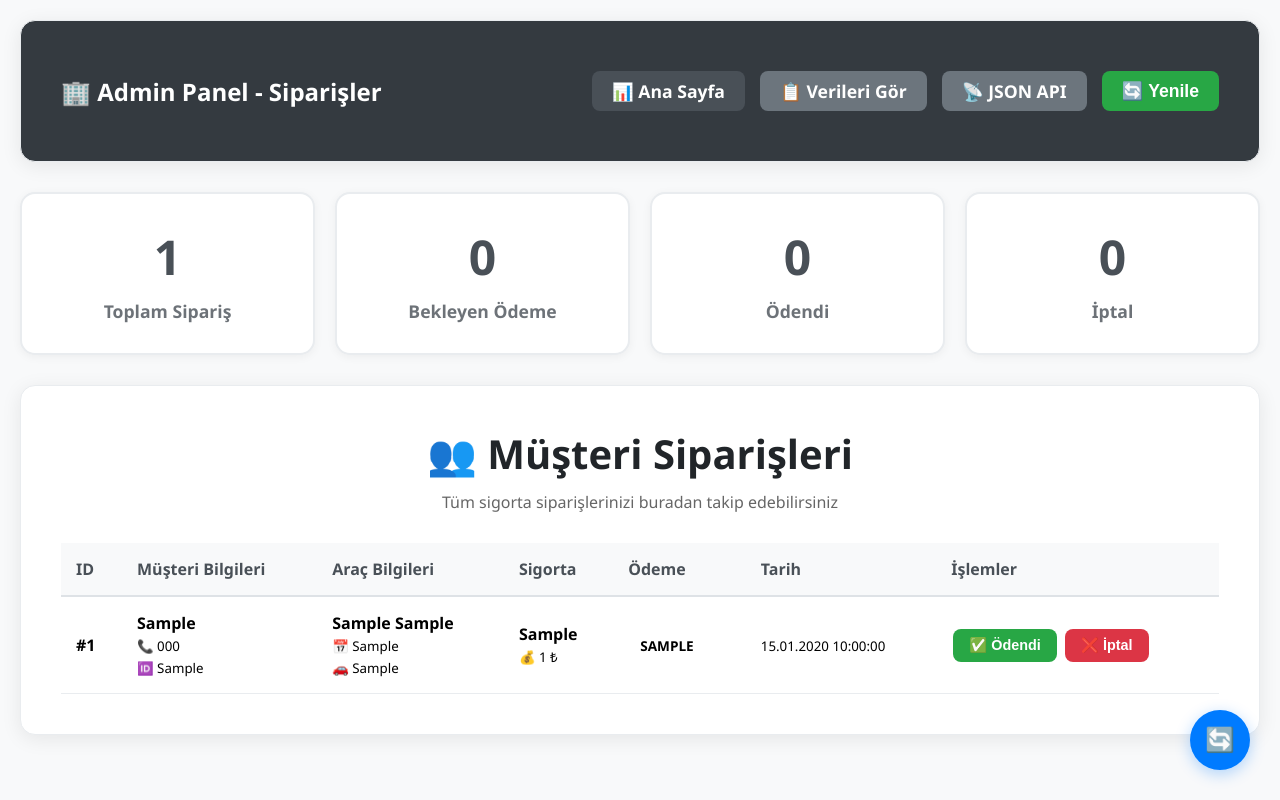
After one commit to turksevenalperen/flask-excel, a Flask app: page /admin-panel in a window 1280 px wide. The commit adds this page. Run offline with Flask 3, Linux system fonts and the light colour scheme; tables that the repository leaves empty hold one stand-in row (values such as "Sample post").

Commit message:
Beyaz tonlarda modern admin panel tasarımı tamamlandı

```diff
--- a/app.py
+++ b/app.py
@@ -248,6 +248,11 @@ def view_data():
 
     return render_template('view_data.html', vehicles=vehicles)
 
+@app.route('/admin-panel')
+def admin_panel():
+    """Admin Panel - Siparişler"""
+    return render_template('admin_panel.html')
+
 # ==========================================
 # API ROUTES
 # ==========================================
--- /dev/null
+++ b/templates/admin_panel.html
@@ -0,0 +1,471 @@
+<!DOCTYPE html>
+<html lang="tr">
+<head>
+    <meta charset="UTF-8">
+    <meta name="viewport" content="width=device-width, initial-scale=1.0">
+    <title>Admin Panel - Siparişler</title>
+    <style>
+        * {
+            margin: 0;
+            padding: 0;
+            box-sizing: border-box;
+        }
+
+        body {
+            font-family: 'Segoe UI', Tahoma, Geneva, Verdana, sans-serif;
+            background: #f8f9fa;
+            min-height: 100vh;
+            padding: 20px;
+        }
+
+        .container {
+            max-width: 1400px;
+            margin: 0 auto;
+        }
+
+        .card {
+            background: white;
+            border-radius: 15px;
+            box-shadow: 0 4px 20px rgba(0,0,0,0.08);
+            padding: 40px;
+            margin-bottom: 30px;
+            border: 1px solid #e9ecef;
+        }
+
+        .nav-card {
+            background: #343a40;
+            color: white;
+            margin-bottom: 20px;
+        }
+
+        h1 {
+            color: #212529;
+            font-size: 2.5em;
+            margin-bottom: 10px;
+            text-align: center;
+            font-weight: 600;
+        }
+
+        .subtitle {
+            text-align: center;
+            color: #666;
+            margin-bottom: 30px;
+        }
+
+        .btn {
+            background: #495057;
+            color: white;
+            border: none;
+            padding: 15px 40px;
+            border-radius: 8px;
+            font-size: 1.1em;
+            font-weight: 600;
+            cursor: pointer;
+            transition: all 0.3s;
+            display: inline-block;
+            text-decoration: none;
+            margin: 10px;
+        }
+
+        .btn:hover {
+            background: #343a40;
+            transform: translateY(-2px);
+            box-shadow: 0 4px 15px rgba(52, 58, 64, 0.3);
+        }
+
+        .btn-secondary {
+            background: #6c757d;
+        }
+
+        .btn-secondary:hover {
+            background: #5a6268;
+        }
+
+        .btn-success {
+            background: #28a745;
+        }
+
+        .btn-success:hover {
+            background: #218838;
+        }
+
+        .btn-warning {
+            background: #ffc107;
+            color: #212529;
+        }
+
+        .btn-warning:hover {
+            background: #e0a800;
+        }
+
+        .btn-danger {
+            background: #dc3545;
+        }
+
+        .btn-danger:hover {
+            background: #c82333;
+        }
+
+        .btn-small {
+            padding: 8px 16px;
+            font-size: 0.9em;
+            margin: 2px;
+        }
+
+        .action-buttons {
+            display: flex;
+            justify-content: center;
+            gap: 20px;
+            margin-bottom: 30px;
+            flex-wrap: wrap;
+        }
+
+        .stats {
+            display: grid;
+            grid-template-columns: repeat(auto-fit, minmax(200px, 1fr));
+            gap: 20px;
+            margin: 30px 0;
+        }
+
+        .stat-card {
+            background: white;
+            color: #495057;
+            padding: 30px;
+            border-radius: 15px;
+            text-align: center;
+            border: 2px solid #e9ecef;
+            box-shadow: 0 2px 10px rgba(0,0,0,0.05);
+        }
+
+        .stat-number {
+            font-size: 3em;
+            font-weight: bold;
+            margin-bottom: 10px;
+        }
+
+        .stat-label {
+            opacity: 0.8;
+            font-size: 1.1em;
+            font-weight: 600;
+        }
+
+        table {
+            width: 100%;
+            border-collapse: collapse;
+            margin-top: 20px;
+            background: white;
+        }
+
+        th, td {
+            padding: 15px;
+            text-align: left;
+            border-bottom: 1px solid #e9ecef;
+        }
+
+        th {
+            background: #f8f9fa;
+            color: #495057;
+            font-weight: 600;
+            border-bottom: 2px solid #dee2e6;
+        }
+
+        tr:hover {
+            background: #f8f9fa;
+        }
+
+        .status-badge {
+            padding: 6px 12px;
+            border-radius: 20px;
+            font-size: 0.85em;
+            font-weight: 600;
+            text-transform: uppercase;
+        }
+
+        .status-beklemede {
+            background: #fff3cd;
+            color: #856404;
+            border: 1px solid #ffeaa7;
+        }
+
+        .status-odendi {
+            background: #d4edda;
+            color: #155724;
+            border: 1px solid #c3e6cb;
+        }
+
+        .status-iptal {
+            background: #f8d7da;
+            color: #721c24;
+            border: 1px solid #f5c6cb;
+        }
+
+        .empty-state {
+            text-align: center;
+            padding: 80px 40px;
+            color: #6c757d;
+        }
+
+        .empty-state h3 {
+            font-size: 2em;
+            margin-bottom: 15px;
+            opacity: 0.7;
+        }
+
+        .empty-state p {
+            font-size: 1.2em;
+            margin-bottom: 30px;
+        }
+
+        .refresh-btn {
+            position: fixed;
+            bottom: 30px;
+            right: 30px;
+            background: #007bff;
+            color: white;
+            border: none;
+            border-radius: 50%;
+            width: 60px;
+            height: 60px;
+            font-size: 1.5em;
+            cursor: pointer;
+            box-shadow: 0 4px 15px rgba(0,123,255,0.3);
+            transition: all 0.3s;
+        }
+
+        .refresh-btn:hover {
+            transform: scale(1.1);
+            background: #0056b3;
+        }
+    </style>
+</head>
+<body>
+    <div class="container">
+        <!-- Navigation -->
+        <div class="card nav-card">
+            <div style="display: flex; justify-content: space-between; align-items: center; padding: 10px 0;">
+                <h2 style="margin: 0; color: white; font-size: 1.5em;">🏢 Admin Panel - Siparişler</h2>
+                <div style="display: flex; gap: 15px;">
+                    <a href="/" class="btn" style="background: #495057; margin: 0; padding: 8px 20px;">📊 Ana Sayfa</a>
+                    <a href="/view" class="btn btn-secondary" style="margin: 0; padding: 8px 20px;">📋 Verileri Gör</a>
+                    <a href="/api/vehicles" class="btn btn-secondary" style="margin: 0; padding: 8px 20px;" target="_blank">📡 JSON API</a>
+                    <button onclick="refreshData()" class="btn btn-success" style="margin: 0; padding: 8px 20px;">🔄 Yenile</button>
+                </div>
+            </div>
+        </div>
+
+        <!-- İstatistikler -->
+        <div class="stats">
+            <div class="stat-card">
+                <div class="stat-number" id="toplam-siparis">0</div>
+                <div class="stat-label">Toplam Sipariş</div>
+            </div>
+            <div class="stat-card">
+                <div class="stat-number" id="beklemede-siparis">0</div>
+                <div class="stat-label">Bekleyen Ödeme</div>
+            </div>
+            <div class="stat-card">
+                <div class="stat-number" id="odenen-siparis">0</div>
+                <div class="stat-label">Ödendi</div>
+            </div>
+            <div class="stat-card">
+                <div class="stat-number" id="iptal-siparis">0</div>
+                <div class="stat-label">İptal</div>
+            </div>
+        </div>
+
+        <!-- Siparişler Tablosu -->
+        <div class="card">
+            <h1>👥 Müşteri Siparişleri</h1>
+            <p class="subtitle">Tüm sigorta siparişlerinizi buradan takip edebilirsiniz</p>
+
+            <div id="siparisler-container">
+                <!-- Siparişler buraya yüklenecek -->
+            </div>
+        </div>
+    </div>
+
+    <!-- Yenile Butonu -->
+    <button onclick="refreshData()" class="refresh-btn" title="Verileri Yenile">🔄</button>
+
+    <script>
+        // Sayfa yüklendiğinde siparişleri getir
+        document.addEventListener('DOMContentLoaded', function() {
+            loadSiparisler();
+        });
+
+        // Siparişleri API'den çek
+        async function loadSiparisler() {
+            try {
+                const response = await fetch('/admin/siparisler');
+                const siparisler = await response.json();
+
+                displaySiparisler(siparisler);
+                updateStats(siparisler);
+            } catch (error) {
+                console.error('Siparişler yüklenirken hata:', error);
+                document.getElementById('siparisler-container').innerHTML = `
+                    <div class="empty-state">
+                        <h3>❌</h3>
+                        <p>Siparişler yüklenirken bir hata oluştu!</p>
+                    </div>
+                `;
+            }
+        }
+
+        // Siparişleri tabloda göster
+        function displaySiparisler(siparisler) {
+            const container = document.getElementById('siparisler-container');
+
+            if (!siparisler || siparisler.length === 0) {
+                container.innerHTML = `
+                    <div class="empty-state">
+                        <h3>📋</h3>
+                        <p>Henüz hiç sipariş yok!</p>
+                        <p style="font-size: 1em; opacity: 0.7;">Müşteriler sipariş vermeye başladığında burada görünecektir.</p>
+                    </div>
+                `;
+                return;
+            }
+
+            let html = `
+                <table>
+                    <thead>
+                        <tr>
+                            <th>ID</th>
+                            <th>Müşteri Bilgileri</th>
+                            <th>Araç Bilgileri</th>
+                            <th>Sigorta</th>
+                            <th>Ödeme</th>
+                            <th>Tarih</th>
+                            <th>İşlemler</th>
+                        </tr>
+                    </thead>
+                    <tbody>
+            `;
+
+            siparisler.forEach(siparis => {
+                html += `
+                    <tr>
+                        <td><strong>#${siparis.id}</strong></td>
+                        <td>
+                            <strong>${siparis.ad_soyad}</strong><br>
+                            <small>📞 ${siparis.telefon}</small><br>
+                            <small>🆔 ${siparis.tc_kimlik}</small>
+                        </td>
+                        <td>
+                            <strong>${siparis.marka} ${siparis.model}</strong><br>
+                            <small>📅 ${siparis.yil}</small><br>
+                            <small>🚗 ${siparis.plaka}</small>
+                        </td>
+                        <td>
+                            <strong>${siparis.secilen_sigorta}</strong><br>
+                            <small>💰 ${Number(siparis.fiyat).toLocaleString('tr-TR')} ₺</small>
+                        </td>
+                        <td>
+                            <span class="status-badge status-${siparis.odeme_durumu}">
+                                ${getStatusText(siparis.odeme_durumu)}
+                            </span>
+                        </td>
+                        <td>
+                            <small>${formatDate(siparis.created_at)}</small>
+                        </td>
+                        <td>
+                            <button onclick="updateStatus(${siparis.id}, 'odendi')"
+                                    class="btn btn-success btn-small"
+                                    ${siparis.odeme_durumu === 'odendi' ? 'disabled' : ''}>
+                                ✅ Ödendi
+                            </button>
+                            <button onclick="updateStatus(${siparis.id}, 'iptal')"
+                                    class="btn btn-danger btn-small"
+                                    ${siparis.odeme_durumu === 'iptal' ? 'disabled' : ''}>
+                                ❌ İptal
+                            </button>
+                        </td>
+                    </tr>
+                `;
+            });
+
+            html += '</tbody></table>';
+            container.innerHTML = html;
+        }
+
+        // İstatistikleri güncelle
+        function updateStats(siparisler) {
+            if (!siparisler || siparisler.length === 0) {
+                document.getElementById('toplam-siparis').textContent = '0';
+                document.getElementById('beklemede-siparis').textContent = '0';
+                document.getElementById('odenen-siparis').textContent = '0';
+                document.getElementById('iptal-siparis').textContent = '0';
+                return;
+            }
+
+            const toplam = siparisler.length;
+            const beklemede = siparisler.filter(s => s.odeme_durumu === 'beklemede').length;
+            const odenen = siparisler.filter(s => s.odeme_durumu === 'odendi').length;
+            const iptal = siparisler.filter(s => s.odeme_durumu === 'iptal').length;
+
+            document.getElementById('toplam-siparis').textContent = toplam;
+            document.getElementById('beklemede-siparis').textContent = beklemede;
+            document.getElementById('odenen-siparis').textContent = odenen;
+            document.getElementById('iptal-siparis').textContent = iptal;
+        }
+
+        // Sipariş durumunu güncelle
+        async function updateStatus(siparisId, yeniDurum) {
+            try {
+                const response = await fetch(`/admin/siparis/${siparisId}/durum-guncelle`, {
+                    method: 'POST',
+                    headers: {
+                        'Content-Type': 'application/json'
+                    },
+                    body: JSON.stringify({ durum: yeniDurum })
+                });
+
+                const result = await response.json();
+
+                if (result.success) {
+                    alert(`✅ Sipariş durumu "${getDurumText(yeniDurum)}" olarak güncellendi!`);
+                    loadSiparisler(); // Tabloyu yenile
+                } else {
+                    alert(`❌ Hata: ${result.error}`);
+                }
+            } catch (error) {
+                console.error('Durum güncellenirken hata:', error);
+                alert('❌ Bir hata oluştu. Lütfen tekrar deneyin.');
+            }
+        }
+
+        // Verileri yenile
+        function refreshData() {
+            loadSiparisler();
+        }
+
+        // Yardımcı fonksiyonlar
+        function getStatusText(status) {
+            switch (status) {
+                case 'beklemede': return 'Beklemede';
+                case 'odendi': return 'Ödendi';
+                case 'iptal': return 'İptal';
+                default: return status;
+            }
+        }
+
+        function getDurumText(durum) {
+            switch (durum) {
+                case 'beklemede': return 'Beklemede';
+                case 'odendi': return 'Ödendi';
+                case 'iptal': return 'İptal';
+                default: return durum;
+            }
+        }
+
+        function formatDate(dateString) {
+            const date = new Date(dateString);
+            return date.toLocaleString('tr-TR');
+        }
+
+        // Auto refresh her 30 saniyede
+        setInterval(refreshData, 30000);
+    </script>
+</body>
+</html>
```
Also changed, not shown: templates/base.html (+35 -21 lines), templates/index.html (+65 -28 lines), templates/view_data.html (+13 -0 lines).
